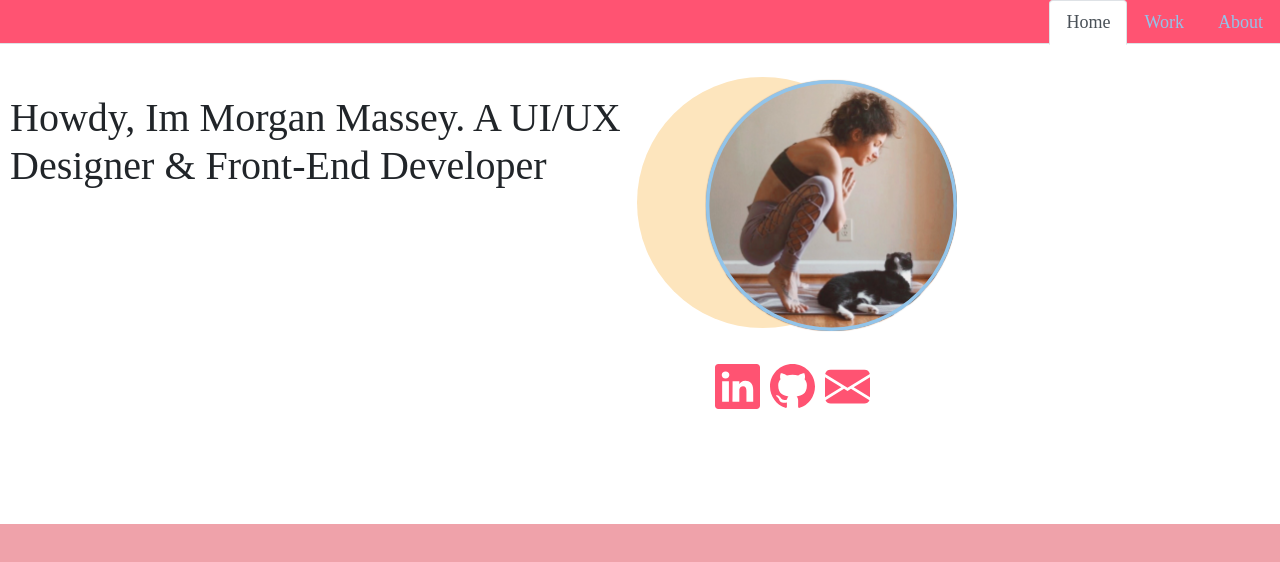
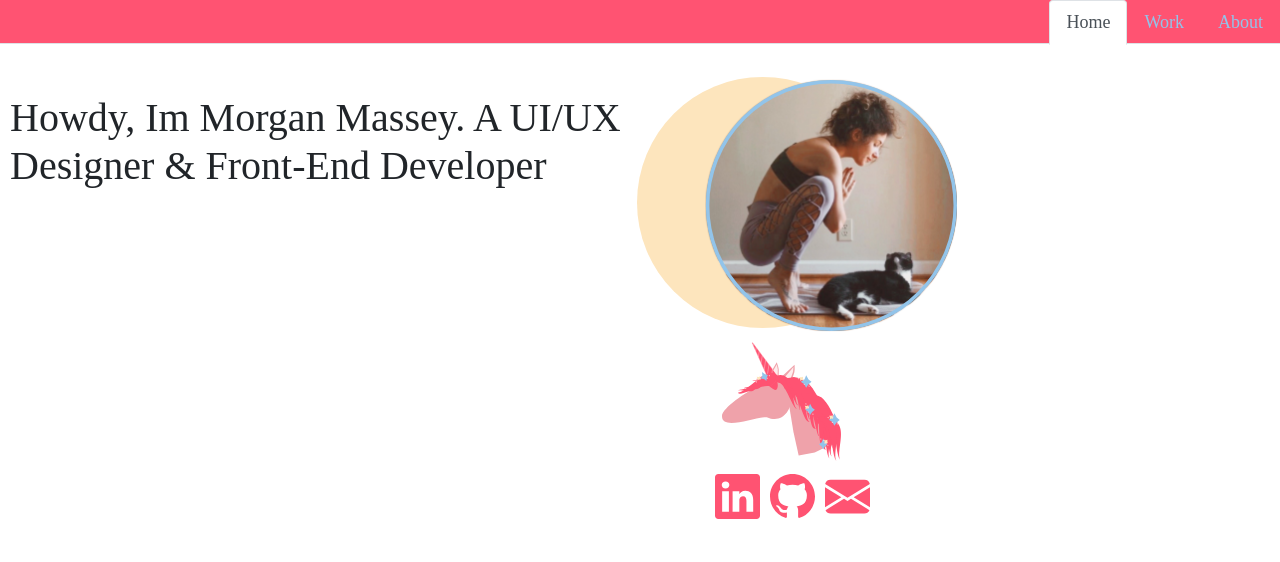
Before and after one commit to morganmassey14/morganmassey14.github.io, a React (Create React App) app: page / in a window 1280 px wide. Shown: the top 562 px of the page. Built offline with nearby package versions, Linux system fonts and the light colour scheme.

Commit message:
added unicorn picture and adjusted sizing

```diff
--- a/src/components/About.js
+++ b/src/components/About.js
@@ -6,6 +6,7 @@ import craft from "../images/craft.svg";
 import travel from "../images/travel.svg";
 import resume from "../images/resume.svg";
 import { BsLinkedin, BsGithub, BsFillEnvelopeFill } from "react-icons/bs";
+import unicorn from "../images/unicorn.svg";
 
 
 export const About = () => {
@@ -49,7 +50,9 @@ export const About = () => {
             </div>
         </div>
         </div>
+
                 <h5>I am passionate about design and people. I love creating applications that are aesthetically pleasing and easy for a user to navigate. I like to think outside of the box, try new things, and learn from others around me.</h5>
+                <div className="unicornpicture"><img className="unicorn-img" src={unicorn} alt="unicorn"/></div>
             </div>
             </div>
             <div className="about-section__interests">
--- a/src/components/Description.js
+++ b/src/components/Description.js
@@ -1,17 +1,19 @@
 import React from "react";
 import profile from "../images/profile.svg";
 import { BsLinkedin, BsGithub, BsFillEnvelopeFill } from "react-icons/bs";
+import unicorn from "../images/unicorn.svg";
 
 export const Description = () => {
     return (
         <>
         <div id="description" className="description">
-
         <section className="description_text"> <div className="description-section__about">
             <h1>Howdy, Im Morgan Massey. A UI/UX Designer & Front-End Developer</h1>
             </div></section>
         <section>
              <div className="profilepicture"><img className="profile-img" src={profile} alt="mmpic" /></div>
+
+             <div className="unicorn"><img className="unicorn-img" src={unicorn} alt="unicorn"/></div>
 
             <div className="icon-container">
             <div className="description__icon">
--- a/src/styles/description.scss
+++ b/src/styles/description.scss
@@ -2,8 +2,8 @@
 .description {
     display: flex;
     flex-direction: row;
-    background: linear-gradient(#FFFFFF 60%, #EFA2AA 40%);
-    height: 100vh;
+    // background: linear-gradient(#FFFFFF 60%, #EFA2AA 40%);
+    // height: 100vh;
     flex-wrap: wrap;
 }
 
@@ -36,3 +36,14 @@ img.profile-img {
     display: flex;
     justify-content: center;
 }
+
+img.unicorn-img {
+    height: 150px;
+    width: 150px;
+}
+
+.unicorn {
+    margin-top: -40px;
+display: flex;
+justify-content: space-around;
+}
```
Also changed, not shown: src/images/unicorn.svg (added).
